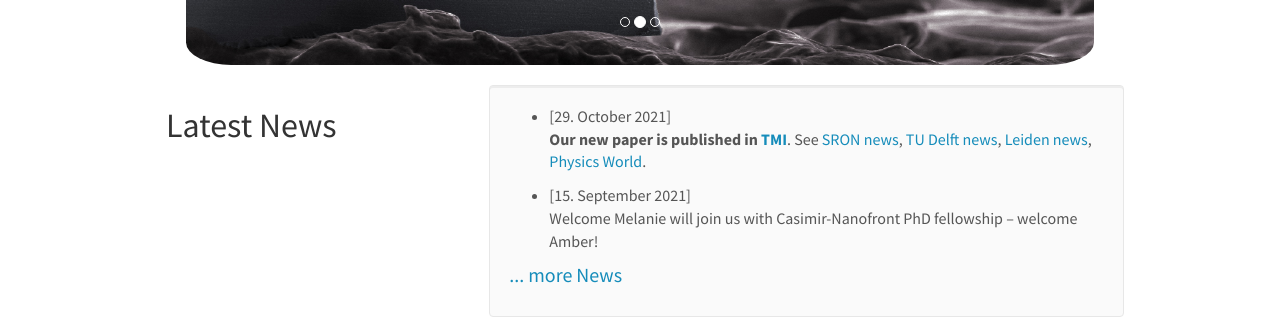
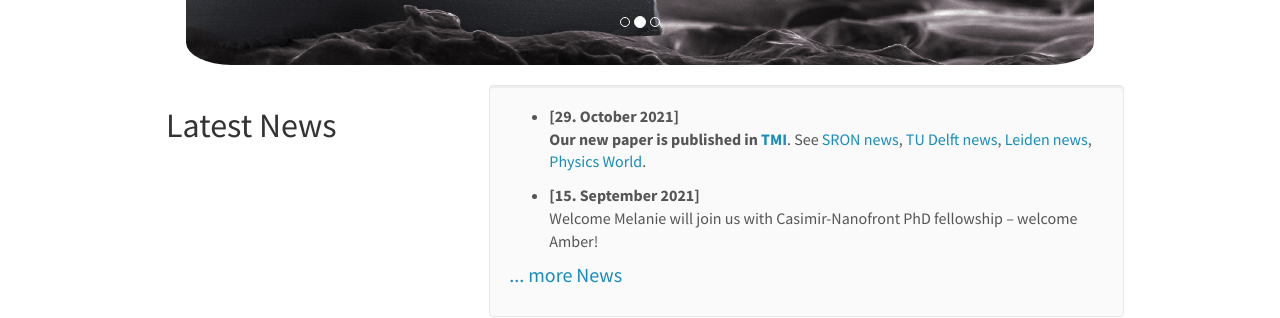
Before and after one commit to kharitz/shapets_website, a Jekyll site: the page built from _pages/home.md, in a window 1280 px wide and 987 px high. Shown: the part 603-921 px from the top of the window. Built offline with Jekyll 4.4.1, drawn with Linux system fonts in a browser that asks for light colours; nearby versions of some CDN libraries.

Commit message:
Update news.html

```diff
--- a/_includes/news.html
+++ b/_includes/news.html
@@ -2,7 +2,7 @@
 <div class="well">
 
 {% for article in site.data.news limit:9 %}
-<ul><li> [{{article.date}}] {{article.headline | markdownify}}</li></ul>
+<ul><li> <b>[{{article.date}}] </b> {{article.headline | markdownify}}</li></ul>
 {% endfor %}
 
 
```
